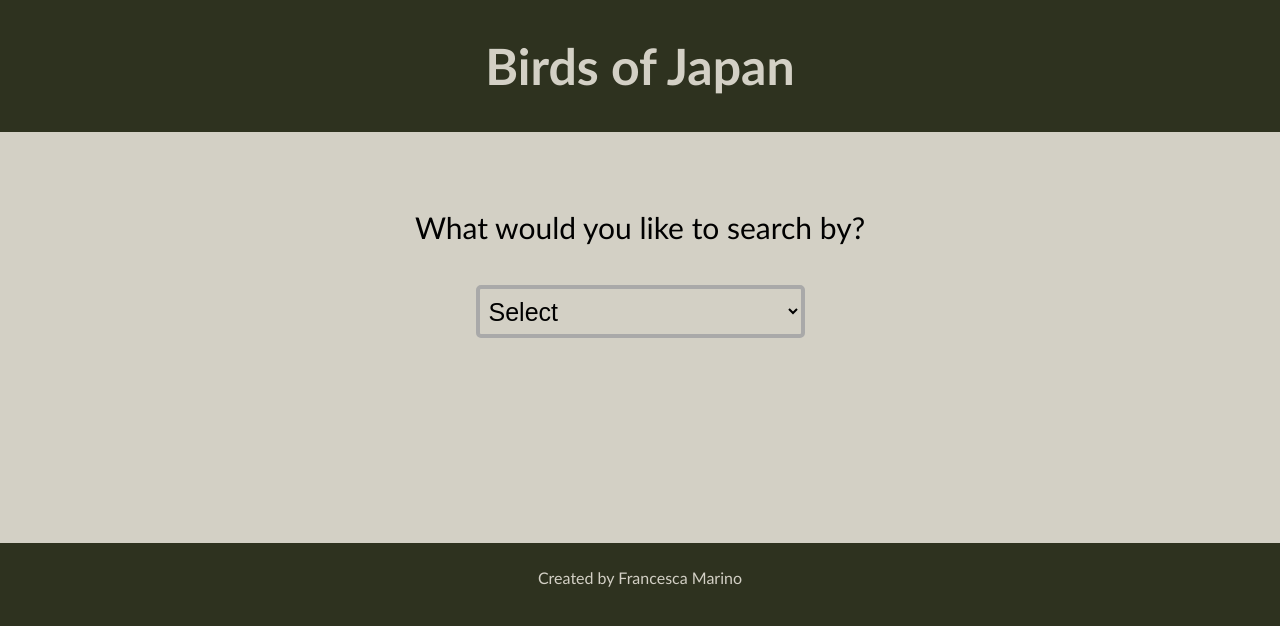
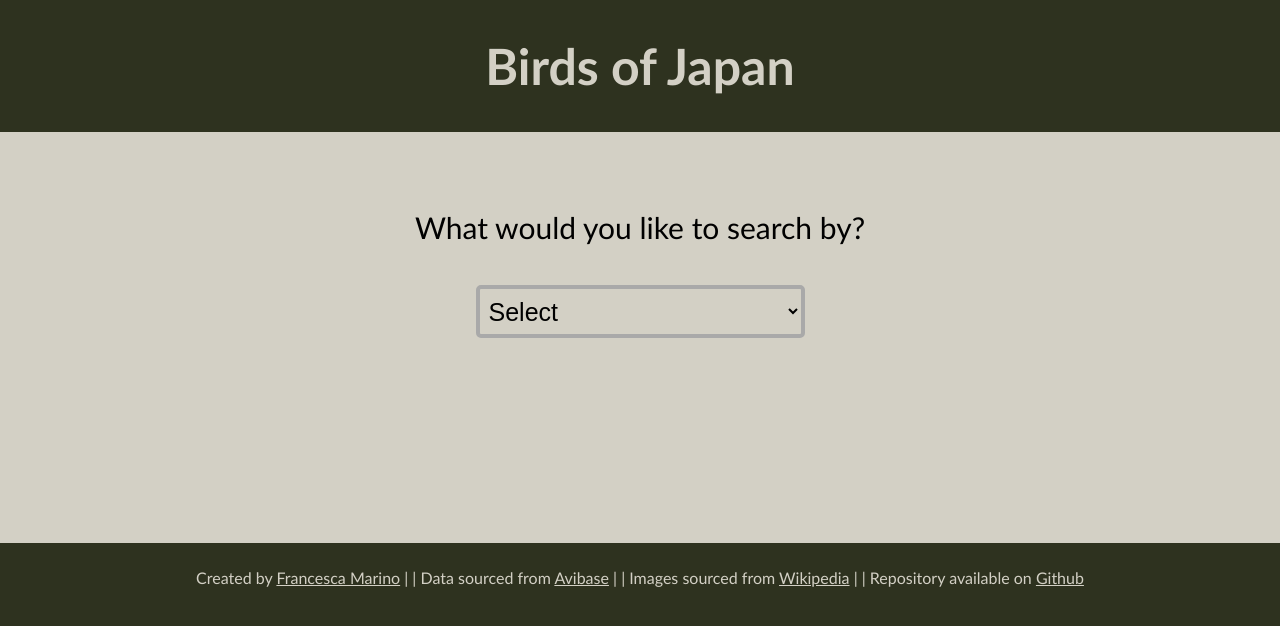
Before and after one commit to CescaMerlin/DigitalFieldGuide, a React (Create React App) app: page / in a window 1280 px wide. Shown: the top 626 px of the page. Built offline with nearby package versions, Linux system fonts and the light colour scheme.

Commit message:
added more styling

```diff
--- a/src/components/App.jsx
+++ b/src/components/App.jsx
@@ -42,7 +42,14 @@ const App = () => {
           setView={setView}
         />
       )}
-      <footer className="foot">Created by Francesca Marino</footer>
+      <footer className="foot">
+        Created by <a href="https://github.com/CescaMerlin">Francesca Marino</a>{" "}
+        | | Data sourced from{" "}
+        <a href="https://avibase.bsc-eoc.org/avibase.jsp">Avibase</a> | | Images
+        sourced from <a href="https://www.wikipedia.org/">Wikipedia</a> | |
+        Repository available on{" "}
+        <a href="https://github.com/CescaMerlin/DigitalFieldGuide">Github</a>
+      </footer>
     </div>
   );
 };
--- a/src/styles/App.css
+++ b/src/styles/App.css
@@ -12,3 +12,11 @@
   padding-top: 25px;
   height: 30px;
 }
+
+a {
+  color: #d3d0c5;
+}
+
+a:hover {
+  cursor: pointer;
+}
```
